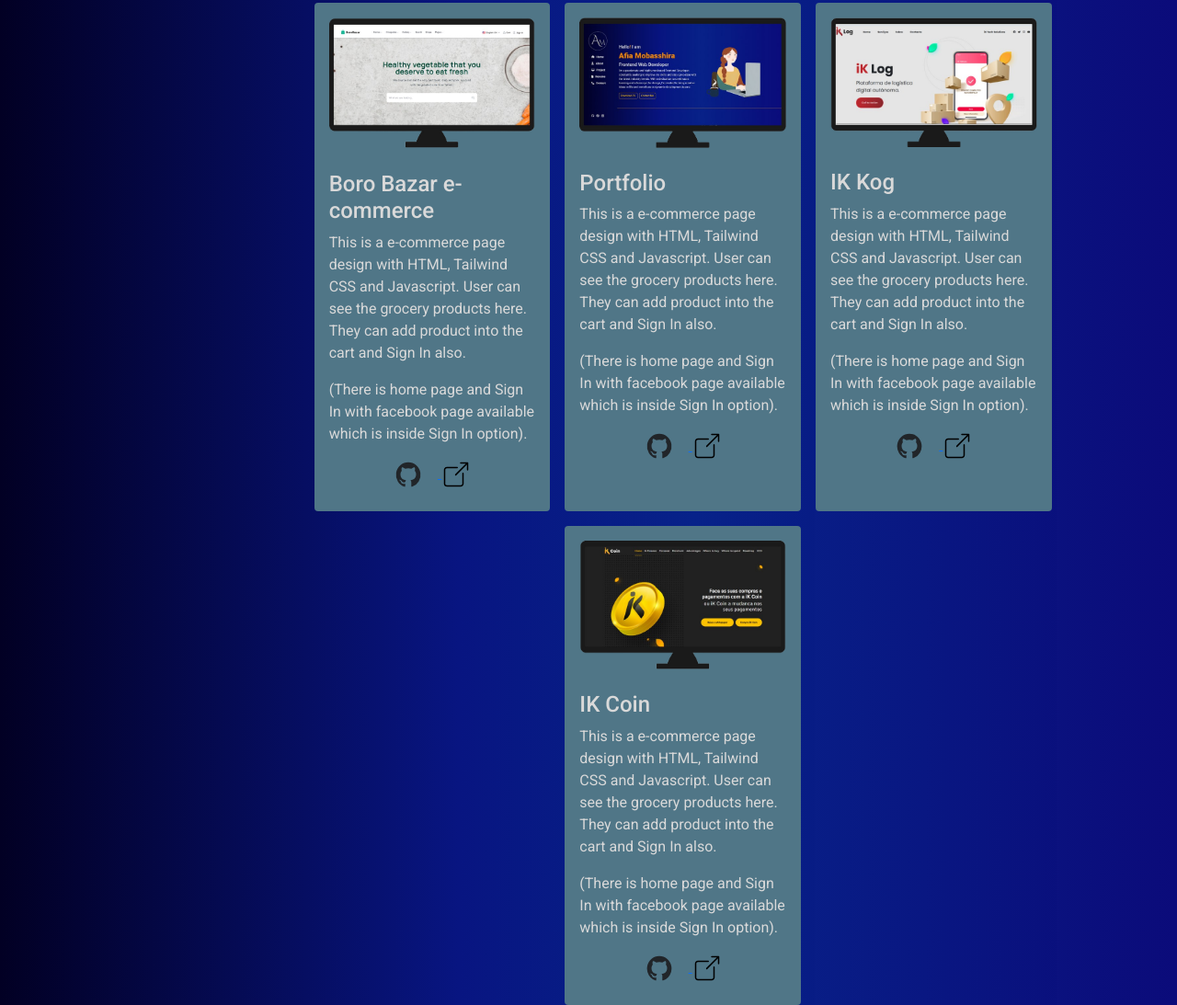
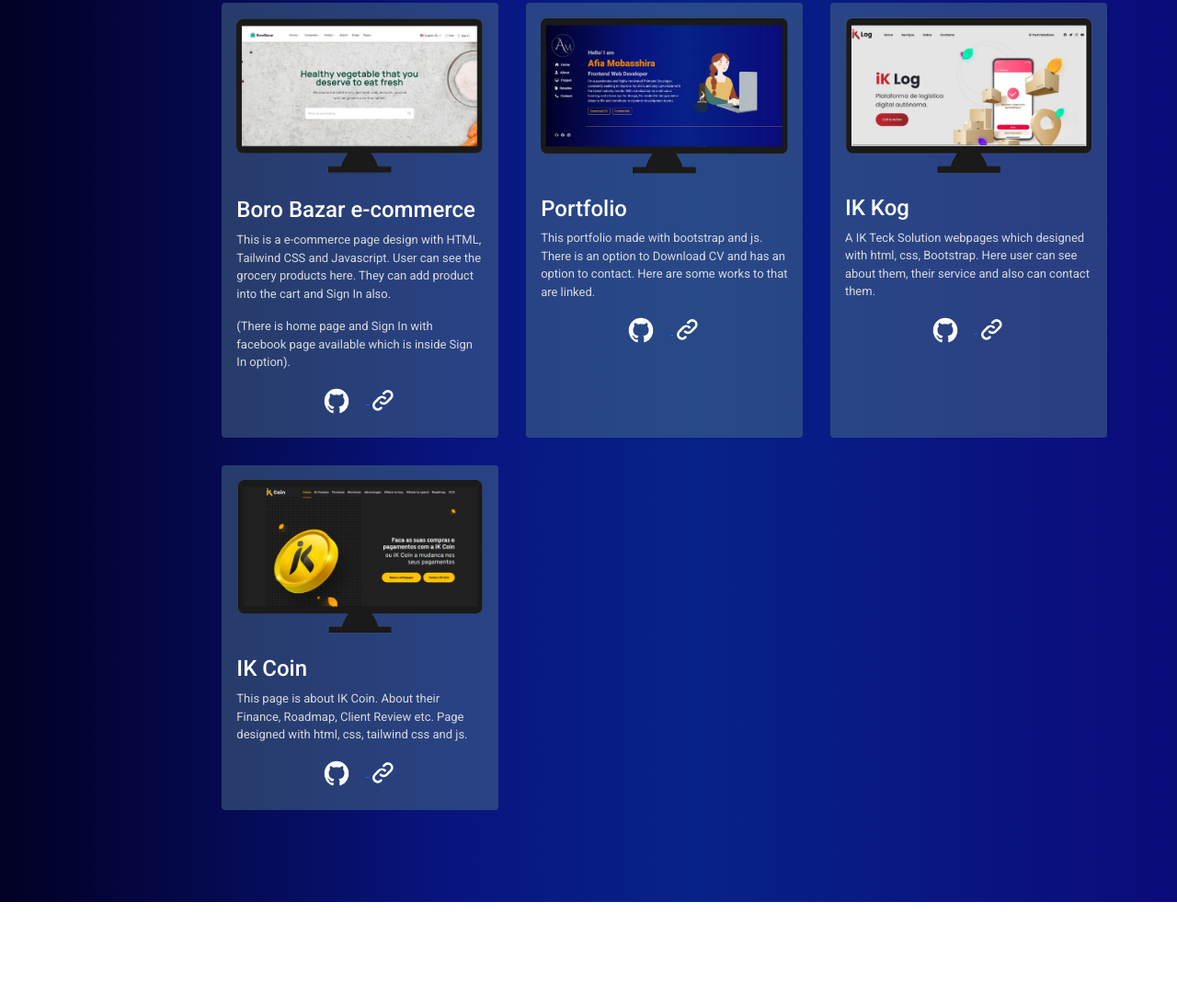
Before and after one commit to AfiaMobasshira/Portfolio, a plain HTML site: page index.html in a window 1280 px wide. Shown: the part 1263-2356 px from the top of the page at 92% size. After the commit the page ends 2244 px from the top, so only its background shows below. Drawn offline with nearby package versions, Linux system fonts and the light colour scheme.

Commit message:
add portfolio section

```diff
--- a/css/style.css
+++ b/css/style.css
@@ -80,7 +80,7 @@ h3{
     font-size: 18px;
 }
 .secondary-font-size{
-    font-size: 16px;
+    font-size: 13px;
 }
 @media(max-width: 500px){
     .primary-font-size{
@@ -293,8 +293,31 @@ h3{
 /* portfolio img */
 
 /* portfolio card */
+.portfolio-cards{
+    display: flex;
+    flex-wrap: wrap;
+    /* justify-content: space-between; */
+    gap: 30px;
+}
 .single-porfolio-card{
-    background-color: #507687;
+    background-color: #50768777;
+    width: 30%;
+}
+.single-porfolio-card p{
+    color: #D9D9D9;
+}
+@media(max-width: 900px){
+    .portfolio-cards{
+        justify-content: center;
+    }
+    .single-porfolio-card{
+        width: 40%;
+    }
+}
+@media(max-width: 600px){
+    .single-porfolio-card{
+        width: 100%;
+    }
 }
 /* portfolio card */
 
--- a/index.html
+++ b/index.html
@@ -186,87 +186,84 @@
                             <h2 class="">Portfolio Work</h2>
                             <p class="primary-font-size">Some of the projects I'm involved in</p>
                         </div>
-                        <div class="row justify-content-center gap-3 portfolio-cards pt-5">
-                            <div class="col-12 col-md-6 col-lg-3 single-porfolio-card p-3 rounded-1">
+                        <div class="secondary-font-size portfolio-cards pt-5">
+                            <div class="single-porfolio-card p-3 rounded-1">
                                 <div class="portfolio-image">
                                     <img src="./image/portfolio-1.png" alt="">
                                 </div>
                                 <div class="pt-4 pb-2">
-                                    <h4>Boro Bazar e-commerce</h4>
+                                    <h4 class="text-white">Boro Bazar e-commerce</h4>
                                     <p>This is a e-commerce page design with HTML, Tailwind CSS and Javascript. User can see the grocery products here. They can add product into the cart and Sign In also.
                                     </p>
                                     <p>(There is home page and Sign In with facebook page available which is inside Sign In option).</p>
                                     <div class="text-center">
-                                        <a href=""><svg class="w-6 h-6 text-dark me-3" aria-hidden="true" xmlns="http://www.w3.org/2000/svg" width="32" height="32" fill="currentColor" viewBox="0 0 24 24">
+                                        <a href="javascript;:"><svg class="w-6 h-6 text-white me-3" aria-hidden="true" xmlns="http://www.w3.org/2000/svg" width="32" height="32" fill="currentColor" viewBox="0 0 24 24">
                                             <path fill-rule="evenodd" d="M12.006 2a9.847 9.847 0 0 0-6.484 2.44 10.32 10.32 0 0 0-3.393 6.17 10.48 10.48 0 0 0 1.317 6.955 10.045 10.045 0 0 0 5.4 4.418c.504.095.683-.223.683-.494 0-.245-.01-1.052-.014-1.908-2.78.62-3.366-1.21-3.366-1.21a2.711 2.711 0 0 0-1.11-1.5c-.907-.637.07-.621.07-.621.317.044.62.163.885.346.266.183.487.426.647.71.135.253.318.476.538.655a2.079 2.079 0 0 0 2.37.196c.045-.52.27-1.006.635-1.37-2.219-.259-4.554-1.138-4.554-5.07a4.022 4.022 0 0 1 1.031-2.75 3.77 3.77 0 0 1 .096-2.713s.839-.275 2.749 1.05a9.26 9.26 0 0 1 5.004 0c1.906-1.325 2.74-1.05 2.74-1.05.37.858.406 1.828.101 2.713a4.017 4.017 0 0 1 1.029 2.75c0 3.939-2.339 4.805-4.564 5.058a2.471 2.471 0 0 1 .679 1.897c0 1.372-.012 2.477-.012 2.814 0 .272.18.592.687.492a10.05 10.05 0 0 0 5.388-4.421 10.473 10.473 0 0 0 1.313-6.948 10.32 10.32 0 0 0-3.39-6.165A9.847 9.847 0 0 0 12.007 2Z" clip-rule="evenodd"/>
                                           </svg>
                                         </a>
-                                        <a href=""><svg xmlns="http://www.w3.org/2000/svg" x="0px" y="0px" width="32" height="32" viewBox="0 0 128 128">
-                                            <path d="M 84 11 C 82.3 11 81 12.3 81 14 C 81 15.7 82.3 17 84 17 L 106.80078 17 L 60.400391 63.400391 C 59.200391 64.600391 59.200391 66.499609 60.400391 67.599609 C 61.000391 68.199609 61.8 68.5 62.5 68.5 C 63.2 68.5 63.999609 68.199609 64.599609 67.599609 L 111 21.199219 L 111 44 C 111 45.7 112.3 47 114 47 C 115.7 47 117 45.7 117 44 L 117 14 C 117 12.3 115.7 11 114 11 L 84 11 z M 24 31 C 16.8 31 11 36.8 11 44 L 11 104 C 11 111.2 16.8 117 24 117 L 84 117 C 91.2 117 97 111.2 97 104 L 97 59 C 97 57.3 95.7 56 94 56 C 92.3 56 91 57.3 91 59 L 91 104 C 91 107.9 87.9 111 84 111 L 24 111 C 20.1 111 17 107.9 17 104 L 17 44 C 17 40.1 20.1 37 24 37 L 69 37 C 70.7 37 72 35.7 72 34 C 72 32.3 70.7 31 69 31 L 24 31 z"></path>
-                                            </svg>
+                                        <a href="javascript;:"><svg class="w-6 h-6 text-white" aria-hidden="true" xmlns="http://www.w3.org/2000/svg" width="32" height="32" fill="none" viewBox="0 0 24 24">
+                                            <path stroke="currentColor" stroke-linecap="round" stroke-linejoin="round" stroke-width="2" d="M13.213 9.787a3.391 3.391 0 0 0-4.795 0l-3.425 3.426a3.39 3.39 0 0 0 4.795 4.794l.321-.304m-.321-4.49a3.39 3.39 0 0 0 4.795 0l3.424-3.426a3.39 3.39 0 0 0-4.794-4.795l-1.028.961"/>
+                                          </svg>
                                         </a>
                                     </div>
                                 </div>
                             </div>
-                            <div class="col-12  col-lg-3 single-porfolio-card p-3 rounded-1">
+                            <div class="single-porfolio-card p-3 rounded-1">
                                 <div class="portfolio-image">
                                     <img src="./image/portfolio-2.png" alt="">
                                 </div>
                                 <div class="pt-4 pb-2">
-                                    <h4>Portfolio</h4>
-                                    <p>This is a e-commerce page design with HTML, Tailwind CSS and Javascript. User can see the grocery products here. They can add product into the cart and Sign In also.
-                                    </p>
-                                    <p>(There is home page and Sign In with facebook page available which is inside Sign In option).</p>
+                                    <h4 class="text-white">Portfolio</h4>
+                                    <p>This portfolio made with bootstrap and js. There is an option to Download CV and has an option to contact. Here are some works to that are linked.</p>
                                     <div class="text-center">
-                                        <a href=""><svg class="w-6 h-6 text-dark me-3" aria-hidden="true" xmlns="http://www.w3.org/2000/svg" width="32" height="32" fill="currentColor" viewBox="0 0 24 24">
+                                        <a href="javascript;:"><svg class="w-6 h-6 text-white me-3" aria-hidden="true" xmlns="http://www.w3.org/2000/svg" width="32" height="32" fill="currentColor" viewBox="0 0 24 24">
                                             <path fill-rule="evenodd" d="M12.006 2a9.847 9.847 0 0 0-6.484 2.44 10.32 10.32 0 0 0-3.393 6.17 10.48 10.48 0 0 0 1.317 6.955 10.045 10.045 0 0 0 5.4 4.418c.504.095.683-.223.683-.494 0-.245-.01-1.052-.014-1.908-2.78.62-3.366-1.21-3.366-1.21a2.711 2.711 0 0 0-1.11-1.5c-.907-.637.07-.621.07-.621.317.044.62.163.885.346.266.183.487.426.647.71.135.253.318.476.538.655a2.079 2.079 0 0 0 2.37.196c.045-.52.27-1.006.635-1.37-2.219-.259-4.554-1.138-4.554-5.07a4.022 4.022 0 0 1 1.031-2.75 3.77 3.77 0 0 1 .096-2.713s.839-.275 2.749 1.05a9.26 9.26 0 0 1 5.004 0c1.906-1.325 2.74-1.05 2.74-1.05.37.858.406 1.828.101 2.713a4.017 4.017 0 0 1 1.029 2.75c0 3.939-2.339 4.805-4.564 5.058a2.471 2.471 0 0 1 .679 1.897c0 1.372-.012 2.477-.012 2.814 0 .272.18.592.687.492a10.05 10.05 0 0 0 5.388-4.421 10.473 10.473 0 0 0 1.313-6.948 10.32 10.32 0 0 0-3.39-6.165A9.847 9.847 0 0 0 12.007 2Z" clip-rule="evenodd"/>
                                           </svg>
                                         </a>
-                                        <a href=""><svg xmlns="http://www.w3.org/2000/svg" x="0px" y="0px" width="32" height="32" viewBox="0 0 128 128">
-                                            <path d="M 84 11 C 82.3 11 81 12.3 81 14 C 81 15.7 82.3 17 84 17 L 106.80078 17 L 60.400391 63.400391 C 59.200391 64.600391 59.200391 66.499609 60.400391 67.599609 C 61.000391 68.199609 61.8 68.5 62.5 68.5 C 63.2 68.5 63.999609 68.199609 64.599609 67.599609 L 111 21.199219 L 111 44 C 111 45.7 112.3 47 114 47 C 115.7 47 117 45.7 117 44 L 117 14 C 117 12.3 115.7 11 114 11 L 84 11 z M 24 31 C 16.8 31 11 36.8 11 44 L 11 104 C 11 111.2 16.8 117 24 117 L 84 117 C 91.2 117 97 111.2 97 104 L 97 59 C 97 57.3 95.7 56 94 56 C 92.3 56 91 57.3 91 59 L 91 104 C 91 107.9 87.9 111 84 111 L 24 111 C 20.1 111 17 107.9 17 104 L 17 44 C 17 40.1 20.1 37 24 37 L 69 37 C 70.7 37 72 35.7 72 34 C 72 32.3 70.7 31 69 31 L 24 31 z"></path>
-                                            </svg>
+                                        <a href="javascript;:">
+                                            <svg class="w-6 h-6 text-white" aria-hidden="true" xmlns="http://www.w3.org/2000/svg" width="32" height="32" fill="none" viewBox="0 0 24 24">
+                                            <path stroke="currentColor" stroke-linecap="round" stroke-linejoin="round" stroke-width="2" d="M13.213 9.787a3.391 3.391 0 0 0-4.795 0l-3.425 3.426a3.39 3.39 0 0 0 4.795 4.794l.321-.304m-.321-4.49a3.39 3.39 0 0 0 4.795 0l3.424-3.426a3.39 3.39 0 0 0-4.794-4.795l-1.028.961"/>
+                                          </svg>
                                         </a>
                                     </div>
                                 </div>
                             </div>
-                            <div class="col-12 col-md-6 col-lg-3 single-porfolio-card p-3 rounded-1">
+                            <div class="single-porfolio-card p-3 rounded-1">
                                 <div class="portfolio-image">
                                     <img src="./image/portfolio-3.png" alt="">
                                 </div>
                                 <div class="pt-4 pb-2">
-                                    <h4>IK Kog</h4>
-                                    <p>This is a e-commerce page design with HTML, Tailwind CSS and Javascript. User can see the grocery products here. They can add product into the cart and Sign In also.
-                                    </p>
-                                    <p>(There is home page and Sign In with facebook page available which is inside Sign In option).</p>
+                                    <h4 class="text-white">IK Kog</h4>
+                                    <p>A IK Teck Solution webpages which designed with html, css, Bootstrap. Here user can see about them, their service and also can contact them.</p>
                                     <div class="text-center">
-                                        <a href=""><svg class="w-6 h-6 text-dark me-3" aria-hidden="true" xmlns="http://www.w3.org/2000/svg" width="32" height="32" fill="currentColor" viewBox="0 0 24 24">
+                                        <a href="javascript;:"><svg class="w-6 h-6 text-white me-3" aria-hidden="true" xmlns="http://www.w3.org/2000/svg" width="32" height="32" fill="currentColor" viewBox="0 0 24 24">
                                             <path fill-rule="evenodd" d="M12.006 2a9.847 9.847 0 0 0-6.484 2.44 10.32 10.32 0 0 0-3.393 6.17 10.48 10.48 0 0 0 1.317 6.955 10.045 10.045 0 0 0 5.4 4.418c.504.095.683-.223.683-.494 0-.245-.01-1.052-.014-1.908-2.78.62-3.366-1.21-3.366-1.21a2.711 2.711 0 0 0-1.11-1.5c-.907-.637.07-.621.07-.621.317.044.62.163.885.346.266.183.487.426.647.71.135.253.318.476.538.655a2.079 2.079 0 0 0 2.37.196c.045-.52.27-1.006.635-1.37-2.219-.259-4.554-1.138-4.554-5.07a4.022 4.022 0 0 1 1.031-2.75 3.77 3.77 0 0 1 .096-2.713s.839-.275 2.749 1.05a9.26 9.26 0 0 1 5.004 0c1.906-1.325 2.74-1.05 2.74-1.05.37.858.406 1.828.101 2.713a4.017 4.017 0 0 1 1.029 2.75c0 3.939-2.339 4.805-4.564 5.058a2.471 2.471 0 0 1 .679 1.897c0 1.372-.012 2.477-.012 2.814 0 .272.18.592.687.492a10.05 10.05 0 0 0 5.388-4.421 10.473 10.473 0 0 0 1.313-6.948 10.32 10.32 0 0 0-3.39-6.165A9.847 9.847 0 0 0 12.007 2Z" clip-rule="evenodd"/>
                                           </svg>
                                         </a>
-                                        <a href=""><svg xmlns="http://www.w3.org/2000/svg" x="0px" y="0px" width="32" height="32" viewBox="0 0 128 128">
-                                            <path d="M 84 11 C 82.3 11 81 12.3 81 14 C 81 15.7 82.3 17 84 17 L 106.80078 17 L 60.400391 63.400391 C 59.200391 64.600391 59.200391 66.499609 60.400391 67.599609 C 61.000391 68.199609 61.8 68.5 62.5 68.5 C 63.2 68.5 63.999609 68.199609 64.599609 67.599609 L 111 21.199219 L 111 44 C 111 45.7 112.3 47 114 47 C 115.7 47 117 45.7 117 44 L 117 14 C 117 12.3 115.7 11 114 11 L 84 11 z M 24 31 C 16.8 31 11 36.8 11 44 L 11 104 C 11 111.2 16.8 117 24 117 L 84 117 C 91.2 117 97 111.2 97 104 L 97 59 C 97 57.3 95.7 56 94 56 C 92.3 56 91 57.3 91 59 L 91 104 C 91 107.9 87.9 111 84 111 L 24 111 C 20.1 111 17 107.9 17 104 L 17 44 C 17 40.1 20.1 37 24 37 L 69 37 C 70.7 37 72 35.7 72 34 C 72 32.3 70.7 31 69 31 L 24 31 z"></path>
-                                            </svg>
+                                        <a href="javascript;:">
+                                            <svg class="w-6 h-6 text-white" aria-hidden="true" xmlns="http://www.w3.org/2000/svg" width="32" height="32" fill="none" viewBox="0 0 24 24">
+                                            <path stroke="currentColor" stroke-linecap="round" stroke-linejoin="round" stroke-width="2" d="M13.213 9.787a3.391 3.391 0 0 0-4.795 0l-3.425 3.426a3.39 3.39 0 0 0 4.795 4.794l.321-.304m-.321-4.49a3.39 3.39 0 0 0 4.795 0l3.424-3.426a3.39 3.39 0 0 0-4.794-4.795l-1.028.961"/>
+                                          </svg>
                                         </a>
                                     </div>
                                 </div>
                             </div>
-                            <div class="col-12 col-md-6 col-lg-3 single-porfolio-card p-3 rounded-1">
+                            <div class="single-porfolio-card p-3 rounded-1">
                                 <div class="portfolio-image">
                                     <img src="./image/portfolio-4.png" alt="">
                                 </div>
                                 <div class="pt-4 pb-2">
-                                    <h4>IK Coin</h4>
-                                    <p>This is a e-commerce page design with HTML, Tailwind CSS and Javascript. User can see the grocery products here. They can add product into the cart and Sign In also.
-                                    </p>
-                                    <p>(There is home page and Sign In with facebook page available which is inside Sign In option).</p>
+                                    <h4 class="text-white">IK Coin</h4>
+                                    <p>This page is about IK Coin. About their Finance, Roadmap, Client Review etc. Page designed with html, css, tailwind css and js.</p>
                                     <div class="text-center">
-                                        <a href=""><svg class="w-6 h-6 text-dark me-3" aria-hidden="true" xmlns="http://www.w3.org/2000/svg" width="32" height="32" fill="currentColor" viewBox="0 0 24 24">
+                                        <a href="javascript;:"><svg class="w-6 h-6 text-white me-3" aria-hidden="true" xmlns="http://www.w3.org/2000/svg" width="32" height="32" fill="currentColor" viewBox="0 0 24 24">
                                             <path fill-rule="evenodd" d="M12.006 2a9.847 9.847 0 0 0-6.484 2.44 10.32 10.32 0 0 0-3.393 6.17 10.48 10.48 0 0 0 1.317 6.955 10.045 10.045 0 0 0 5.4 4.418c.504.095.683-.223.683-.494 0-.245-.01-1.052-.014-1.908-2.78.62-3.366-1.21-3.366-1.21a2.711 2.711 0 0 0-1.11-1.5c-.907-.637.07-.621.07-.621.317.044.62.163.885.346.266.183.487.426.647.71.135.253.318.476.538.655a2.079 2.079 0 0 0 2.37.196c.045-.52.27-1.006.635-1.37-2.219-.259-4.554-1.138-4.554-5.07a4.022 4.022 0 0 1 1.031-2.75 3.77 3.77 0 0 1 .096-2.713s.839-.275 2.749 1.05a9.26 9.26 0 0 1 5.004 0c1.906-1.325 2.74-1.05 2.74-1.05.37.858.406 1.828.101 2.713a4.017 4.017 0 0 1 1.029 2.75c0 3.939-2.339 4.805-4.564 5.058a2.471 2.471 0 0 1 .679 1.897c0 1.372-.012 2.477-.012 2.814 0 .272.18.592.687.492a10.05 10.05 0 0 0 5.388-4.421 10.473 10.473 0 0 0 1.313-6.948 10.32 10.32 0 0 0-3.39-6.165A9.847 9.847 0 0 0 12.007 2Z" clip-rule="evenodd"/>
                                           </svg>
                                         </a>
-                                        <a href=""><svg xmlns="http://www.w3.org/2000/svg" x="0px" y="0px" width="32" height="32" viewBox="0 0 128 128">
-                                            <path d="M 84 11 C 82.3 11 81 12.3 81 14 C 81 15.7 82.3 17 84 17 L 106.80078 17 L 60.400391 63.400391 C 59.200391 64.600391 59.200391 66.499609 60.400391 67.599609 C 61.000391 68.199609 61.8 68.5 62.5 68.5 C 63.2 68.5 63.999609 68.199609 64.599609 67.599609 L 111 21.199219 L 111 44 C 111 45.7 112.3 47 114 47 C 115.7 47 117 45.7 117 44 L 117 14 C 117 12.3 115.7 11 114 11 L 84 11 z M 24 31 C 16.8 31 11 36.8 11 44 L 11 104 C 11 111.2 16.8 117 24 117 L 84 117 C 91.2 117 97 111.2 97 104 L 97 59 C 97 57.3 95.7 56 94 56 C 92.3 56 91 57.3 91 59 L 91 104 C 91 107.9 87.9 111 84 111 L 24 111 C 20.1 111 17 107.9 17 104 L 17 44 C 17 40.1 20.1 37 24 37 L 69 37 C 70.7 37 72 35.7 72 34 C 72 32.3 70.7 31 69 31 L 24 31 z"></path>
-                                            </svg>
+                                        <a href="javascript;:">
+                                            <svg class="w-6 h-6 text-white" aria-hidden="true" xmlns="http://www.w3.org/2000/svg" width="32" height="32" fill="none" viewBox="0 0 24 24">
+                                            <path stroke="currentColor" stroke-linecap="round" stroke-linejoin="round" stroke-width="2" d="M13.213 9.787a3.391 3.391 0 0 0-4.795 0l-3.425 3.426a3.39 3.39 0 0 0 4.795 4.794l.321-.304m-.321-4.49a3.39 3.39 0 0 0 4.795 0l3.424-3.426a3.39 3.39 0 0 0-4.794-4.795l-1.028.961"/>
+                                          </svg>
                                         </a>
                                     </div>
                                 </div>
```
